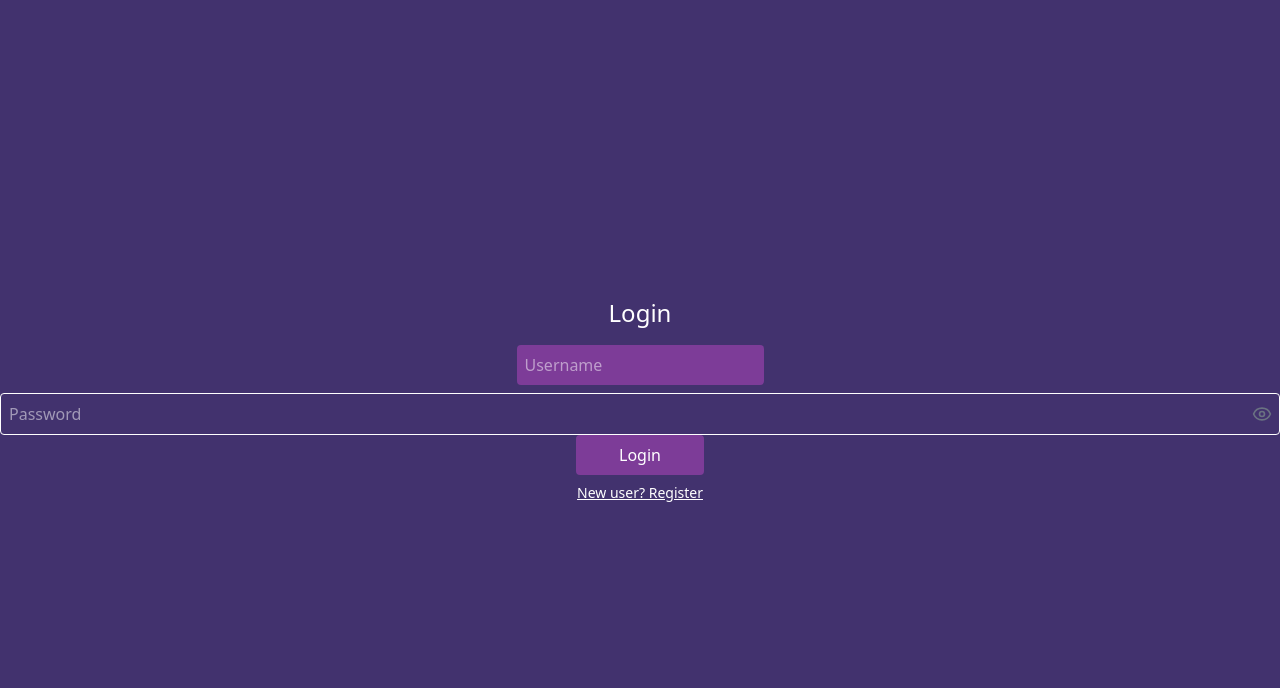
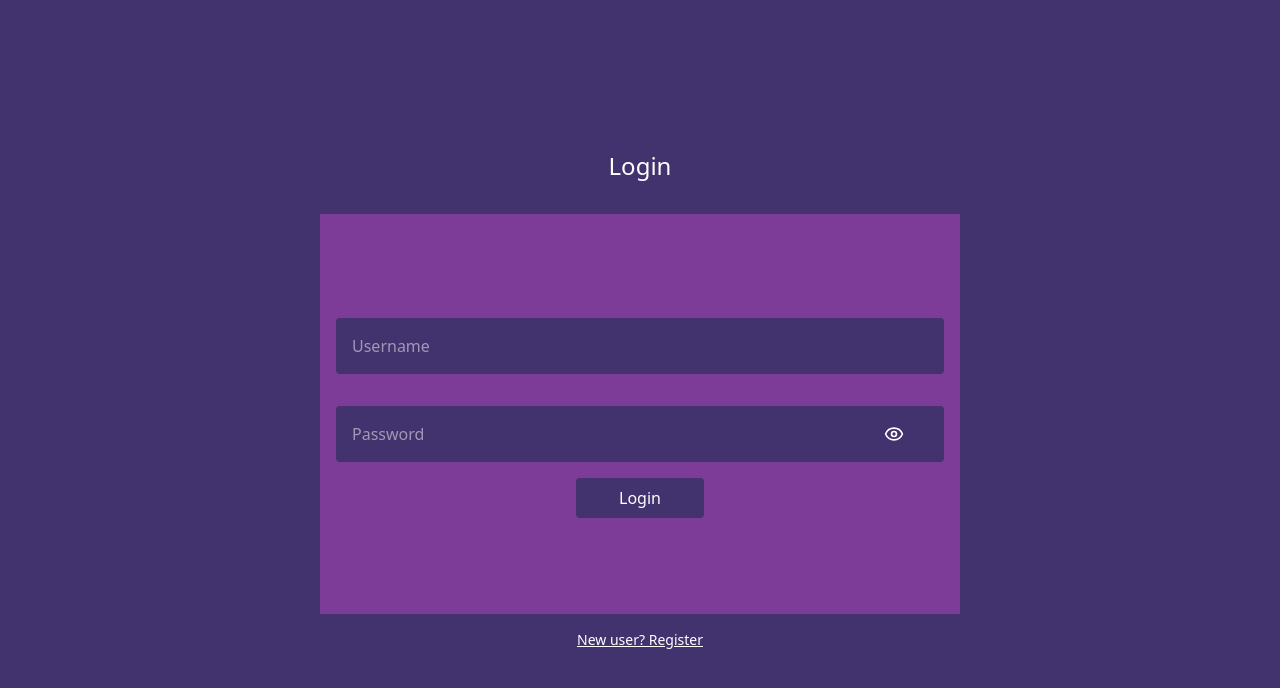
Before and after one commit to Batiste32/mapper, a React (Vite) app in the folder frontend/: page / in a window 1280 px wide. Shown: the top 688 px of the page. Built offline with nearby package versions, Linux system fonts and the light colour scheme.

Commit message:
Improved Login/Registeration UI

```diff
--- a/frontend/src/LoginPanel.tsx
+++ b/frontend/src/LoginPanel.tsx
@@ -37,21 +37,23 @@ export default function LoginPanel({ setUsername, setHasDatabase }: LoginPanelPr
   return (
     <div className="flex flex-col items-center justify-center h-screen bg-midnight text-white">
       <h1 className="text-2xl mb-4">{isRegister ? "Register" : "Login"}</h1>
+      <div className="flex flex-col h-1/2 w-1/2 m-4 p-4 items-center justify-center bg-purple">
         <input
             type="text"
             placeholder="Username"
             value={user}
             onChange={(e) => setUser(e.target.value)}
-        className="p-2 mb-2 rounded text-white bg-purple hover:bg-lavender"
+            className="relative w-full m-4 p-4 rounded text-white bg-midnight hover:bg-lavender"
         />
         <PasswordInput value={password} onChange={setPassword} placeholder="Password"/>
         {error && <p className="text-red-400 mb-2">{error}</p>}
         <button
             onClick={handleSubmit}
-        className="bg-purple hover:bg-lavender p-2 rounded mb-2 w-32"
+            className="bg-midnight hover:bg-lavender p-2 rounded mb-2 w-32"
         >
             {isRegister ? "Register" : "Login"}
         </button>
+      </div>
     <button
         onClick={() => setIsRegister(!isRegister)}
         className="underline text-sm"
--- a/frontend/src/components/PasswordInput.tsx
+++ b/frontend/src/components/PasswordInput.tsx
@@ -11,17 +11,17 @@ export default function PasswordInput({ value, onChange, placeholder }: Password
   const [show, setShow] = useState(false);
 
   return (
-    <div className="relative w-full">
+    <div className="relative w-full m-4 p-4 rounded bg-midnight hover:bg-lavender">
       <input
         type={show ? "text" : "password"}
         value={value}
         onChange={(e) => onChange(e.target.value)}
         placeholder={placeholder || "Enter password"}
-        className="w-full p-2 border rounded pr-10"
+        className="w-full rounded text_white"
       />
       <button
         type="button"
-        className="absolute inset-y-0 right-2 flex items-center text-gray-500"
+        className="absolute inset-y-0 right-10 flex items-center text-white"
         onClick={() => setShow(!show)}
       >
         {show ? <EyeOff className="w-5 h-5" /> : <Eye className="w-5 h-5" />}
```
Lines whose indentation alone changed are shown as unchanged.
